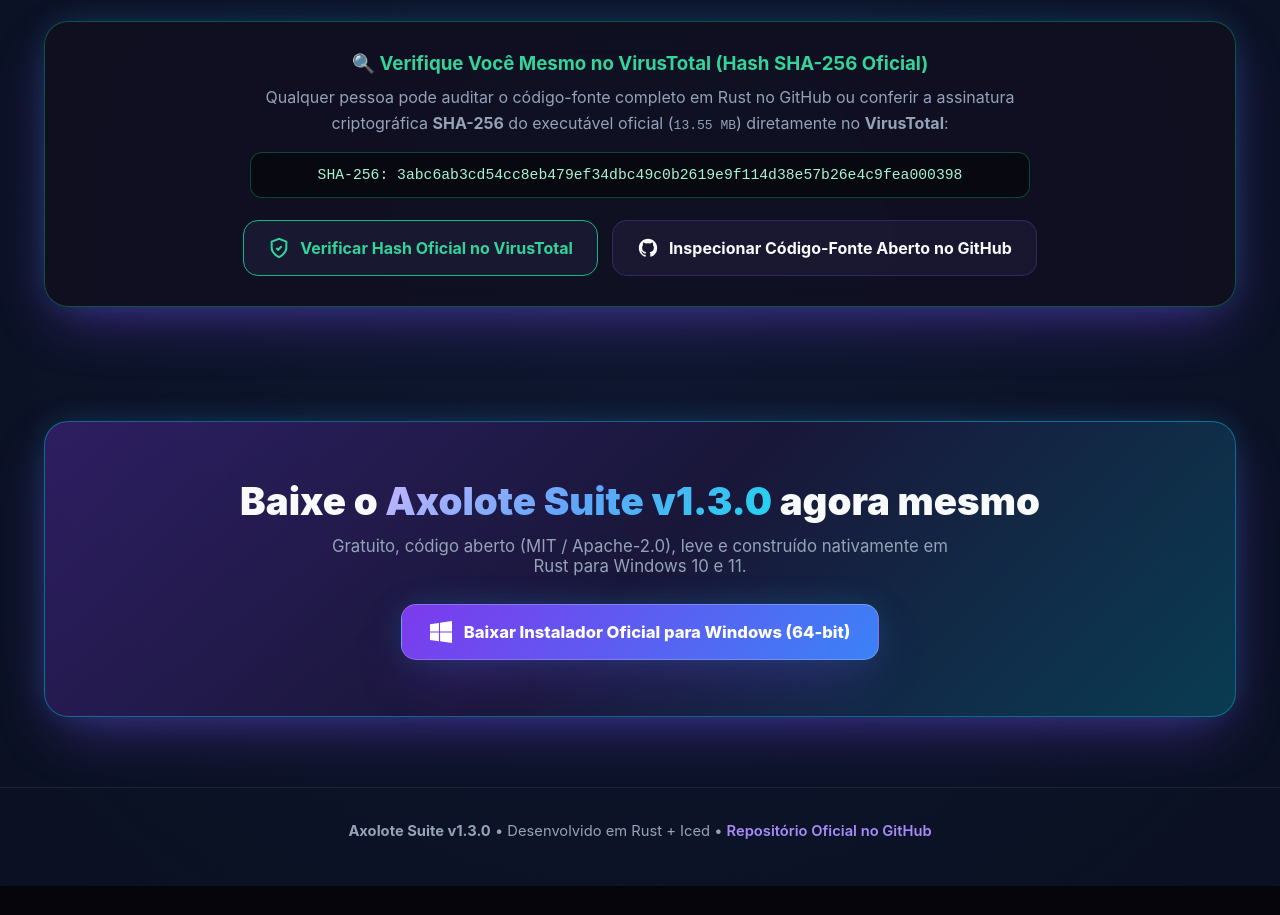
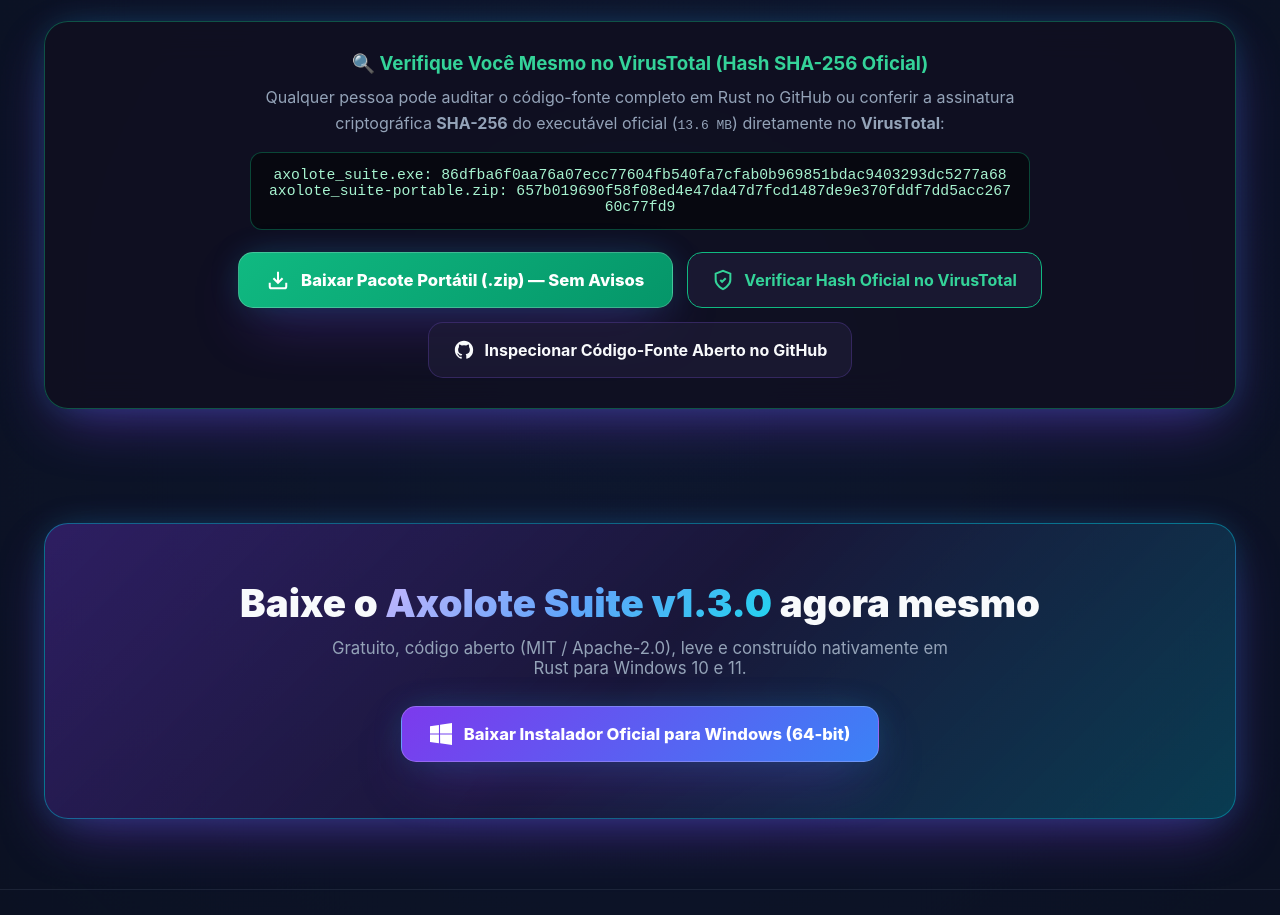
Before and after one commit to axolotesuite/axolotesuite, a plain HTML site: page index.html in a window 1280 px wide. Shown: the part 4278-5193 px from the top of the page. Before the commit the page ends 5164 px from the top, so only its background shows below. Drawn offline with Linux system fonts and the light colour scheme.

Commit message:
feat(site): adicionar botao de download direto do ZIP portatil e atualizar hashes SHA-256

```diff
--- a/index.html
+++ b/index.html
@@ -460,13 +460,18 @@
       <div class="interactive-demo" style="border-color: rgba(16, 185, 129, 0.40); text-align: center;">
         <h3 style="margin-bottom: 10px; color: #34d399;">🔍 Verifique Você Mesmo no VirusTotal (Hash SHA-256 Oficial)</h3>
         <p style="color: var(--text-muted); max-width: 760px; margin: 0 auto 16px; line-height: 1.6;">
-          Qualquer pessoa pode auditar o código-fonte completo em Rust no GitHub ou conferir a assinatura criptográfica <strong>SHA-256</strong> do executável oficial (<code>13.55 MB</code>) diretamente no <strong>VirusTotal</strong>:
+          Qualquer pessoa pode auditar o código-fonte completo em Rust no GitHub ou conferir a assinatura criptográfica <strong>SHA-256</strong> do executável oficial (<code>13.6 MB</code>) diretamente no <strong>VirusTotal</strong>:
         </p>
         <div style="background: rgba(8, 9, 15, 0.85); border: 1px solid rgba(16, 185, 129, 0.35); border-radius: 12px; padding: 14px 18px; margin: 0 auto 22px; max-width: 780px; font-family: monospace; font-size: 0.92rem; color: #a7f3d0; word-break: break-all;">
-          SHA-256: 3abc6ab3cd54cc8eb479ef34dbc49c0b2619e9f114d38e57b26e4c9fea000398
+          axolote_suite.exe: 86dfba6f0aa76a07ecc77604fb540fa7cfab0b969851bdac9403293dc5277a68<br>
+          axolote_suite-portable.zip: 657b019690f58f08ed4e47da47d7fcd1487de9e370fddf7dd5acc26760c77fd9
         </div>
         <div style="display: flex; flex-wrap: wrap; gap: 14px; justify-content: center;">
-          <a href="https://www.virustotal.com/gui/search/3abc6ab3cd54cc8eb479ef34dbc49c0b2619e9f114d38e57b26e4c9fea000398" target="_blank" rel="noopener" class="btn-secondary" style="border-color: #10b981; color: #34d399;">
+          <a href="https://github.com/axolotesuite/axolotesuite/releases/download/v1.3.0/axolote_suite-portable.zip" class="btn-primary" style="background: linear-gradient(135deg, #10b981, #059669);">
+            <svg class="svg-icon" viewBox="0 0 24 24" fill="none" stroke="currentColor" stroke-width="2.2"><path d="M21 15v4a2 2 0 0 1-2 2H5a2 2 0 0 1-2-2v-4"/><polyline points="7 10 12 15 17 10"/><line x1="12" y1="15" x2="12" y2="3"/></svg>
+            Baixar Pacote Portátil (.zip) — Sem Avisos
+          </a>
+          <a href="https://www.virustotal.com/gui/search/86dfba6f0aa76a07ecc77604fb540fa7cfab0b969851bdac9403293dc5277a68" target="_blank" rel="noopener" class="btn-secondary" style="border-color: #10b981; color: #34d399;">
             <svg class="svg-icon" viewBox="0 0 24 24" fill="none" stroke="currentColor" stroke-width="2.2"><path d="M12 22s8-4 8-10V5l-8-3-8 3v7c0 6 8 10 8 10z"/><path d="m9 12 2 2 4-4"/></svg>
             Verificar Hash Oficial no VirusTotal
           </a>
```
